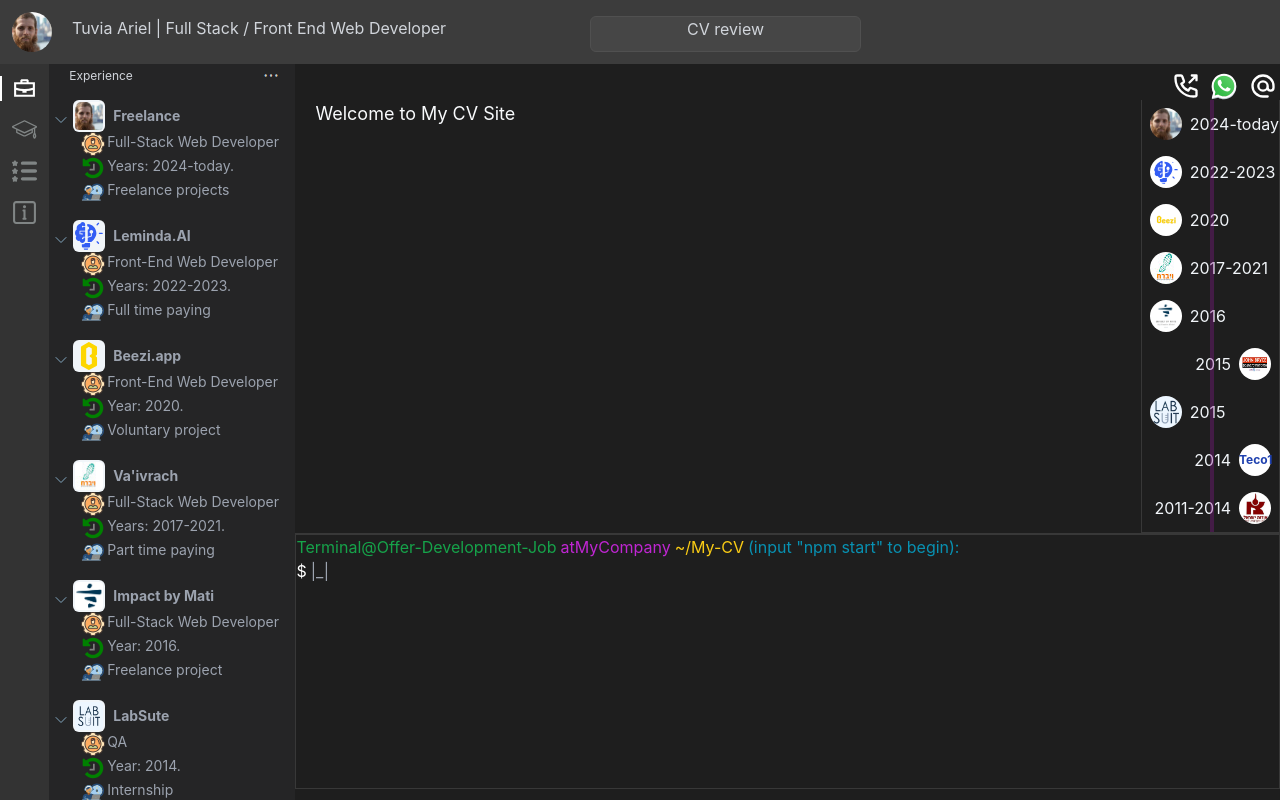
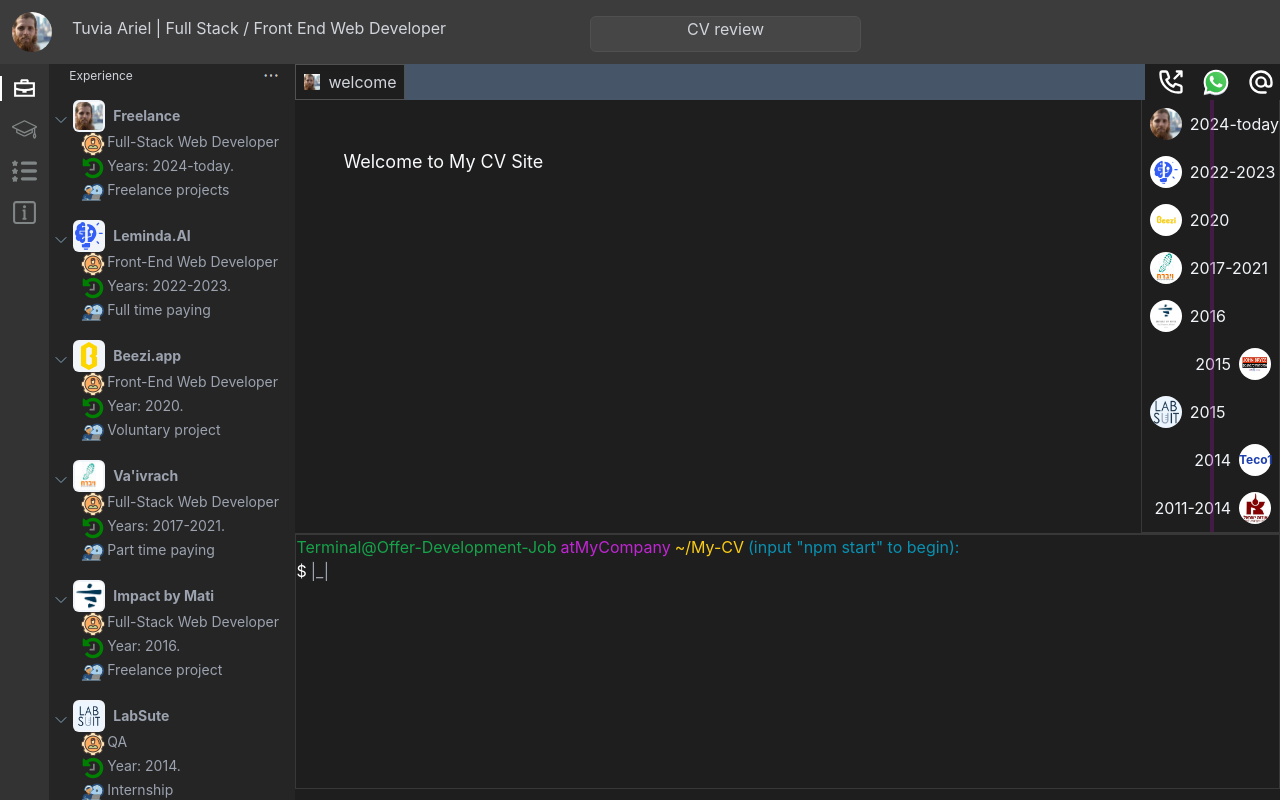
Before and after one commit to tuviariel/playgive, a React (Create React App) app: page / in a window 1280 px wide. Built offline with nearby package versions, Linux system fonts and the light colour scheme.

Commit message:
need to deal with the tagBar and all the content

```diff
--- a/src/pages/CV/content/Content.jsx
+++ b/src/pages/CV/content/Content.jsx
@@ -16,17 +16,23 @@
     const { content, setContent } = props;
     const [openNav, setOpenNav] = useState(["welcome"]);
 
+    // useEffect(() => {
+    //     let arr = ["welcome"];
+    //     setOpenNav(arr);
+    // }, []);
     useEffect(() => {
+        addTag();
+    }, [content]);
+    const addTag = () => {
         if (!openNav.includes(content)) {
             setOpenNav((prev) => {
                 return prev.push(content);
             });
-            setContent(content);
         }
-    }, [content]);
-
+    };
     const closeTag = (cont) => {
         console.log(cont);
+        // setPrevTag(cont);
         let index = openNav.indexOf(cont);
         setContent(openNav[index - 1]);
         setOpenNav((prev) => {
@@ -34,38 +40,47 @@
         });
     };
 
-    console.log(content);
+    console.log(openNav);
     return (
         <div className="block h-96">
             <div className="flex h-9 w-auto">
-                <div className="overflow-x-auto w-full">
-                    {openNav.length > 0 &&
+                <div className="overflow-x-auto w-full bg-slate-600">
+                    {openNav &&
+                        openNav.length >= 1 &&
                         openNav.map((item) => {
-                            <div
-                                className={`${
-                                    content === item ? "bg-[#1e1e1e]" : "bg-[#2d2d2d]"
-                                } min-w-fit px-2 py-auto flex`}>
-                                <img src={content} alt={content} className="mr-2" />
-                                {content}
-                                <div className="ml-2" onClick={() => closeTag(content)}>
-                                    X
+                            return (
+                                <div
+                                    className={`${
+                                        content === item ? "bg-[#1e1e1e]" : "bg-[#2d2d2d]"
+                                    } min-w-fit w-fit px-2 h-9 text-gray-300 flex border border-[#515151]`}>
+                                    <img
+                                        src={Free}
+                                        alt={content}
+                                        className="mr-2 h-4 w-4 my-auto"
+                                    />
+                                    <div className="my-auto">{content}</div>
+                                    {content !== "welcome" && (
+                                        <div className="ml-2" onClick={() => closeTag(content)}>
+                                            X
+                                        </div>
+                                    )}
                                 </div>
-                            </div>;
+                            );
                         })}
                 </div>
                 <a href="tel:+972-509-31-5511" className="ml-auto">
-                    <img src={Phone} alt="Phone" className="h-7 w-7 m-2" />
+                    <img src={Phone} alt="Phone" className="h-7 w-7 m-3 mt-1" />
                 </a>
                 <a href="https://wa.me/972509315511?text=Hey%20Tuvia%2C%20I%27d%20like%20to%20interest%20you%20in%20a%20job%20at...">
-                    <img src={WhatsApp} alt="WhatsApp" className="h-7 w-7 m-2" />
+                    <img src={WhatsApp} alt="WhatsApp" className="h-7 w-7 m-3 mt-1" />
                 </a>
                 <a href="mailto:tuviaa109@gmail.com?subject=Job%20Opportunity&body=Hey%20Tuvia%2C%20I%27d%20like%20to%20interest%20you%20in%20a%20job%20at...">
-                    <img src={Email} alt="Email" className="h-7 w-7 m-2" />
+                    <img src={Email} alt="Email" className="h-7 w-7 m-3 mt-1" />
                 </a>
             </div>
             <div className="flex">
                 {content === "welcome" ? (
-                    <div className="text-slate-50 ml-5">
+                    <div className="text-slate-50 ml-12 mt-12">
                         <div className="text-lg">Welcome to My CV Site</div>
                     </div>
                 ) : content === "Free" ? (
```
